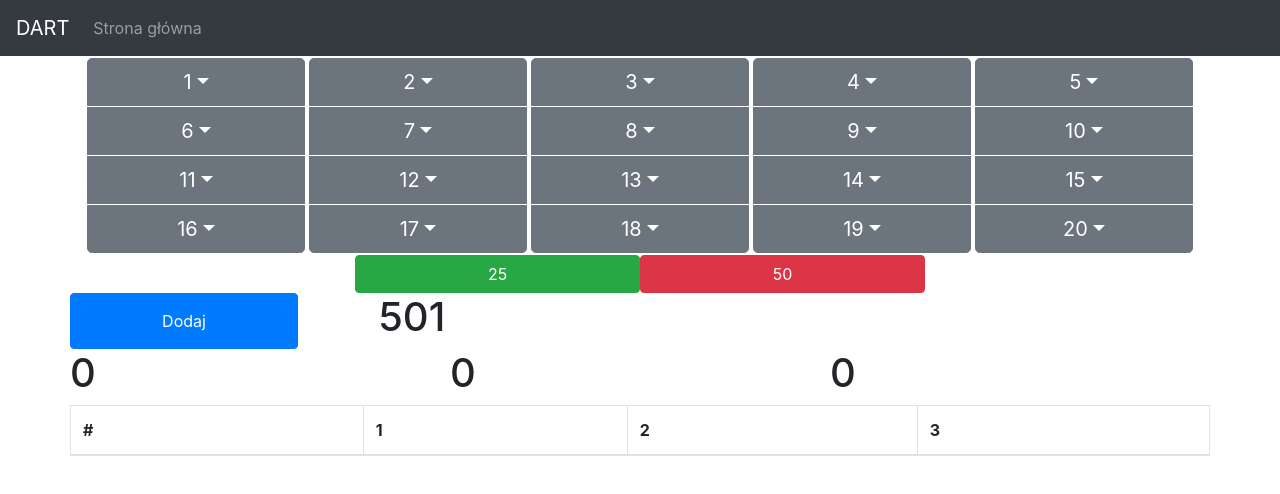
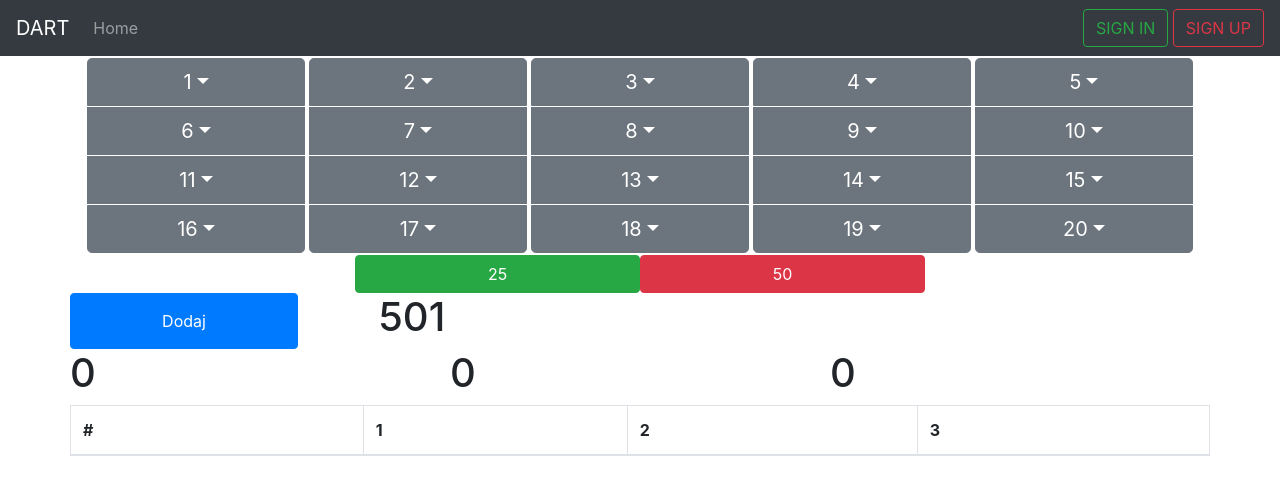
Before and after one commit to filixed/DartApp, a React (Create React App) app: page / in a window 1280 px wide. Shown: the top 494 px of the page. Built offline with nearby package versions, Linux system fonts and the light colour scheme.

Commit message:
sings in and up buttons added to navbar

```diff
--- a/src/Components/NavBar/Navigation.js
+++ b/src/Components/NavBar/Navigation.js
@@ -1,6 +1,6 @@
 import React from 'react'
 
-  import { Navbar,Nav} from 'react-bootstrap'
+  import { Navbar,Nav, Button} from 'react-bootstrap'
 
 
 
@@ -15,9 +15,17 @@ const Navigation = () =>{
                             <Navbar.Toggle aria-controls="basic-navbar-nav" />
                             <Navbar.Collapse id="basic-navbar-nav">
                                 <Nav className="mr-auto">
-                                <Nav.Link href="/">Strona główna</Nav.Link>
+                                <Nav.Link href="/">Home</Nav.Link>
 
                                 </Nav>
+                                <Nav>
+                                    <div>
+                                        <Button variant="outline-success" >SIGN IN</Button>
+                                        {' '}
+                                        <Button variant="outline-danger" >SIGN UP</Button>
+                                    </div>
+                                </Nav>
+
                             </Navbar.Collapse>
                         </Navbar>
 
```
